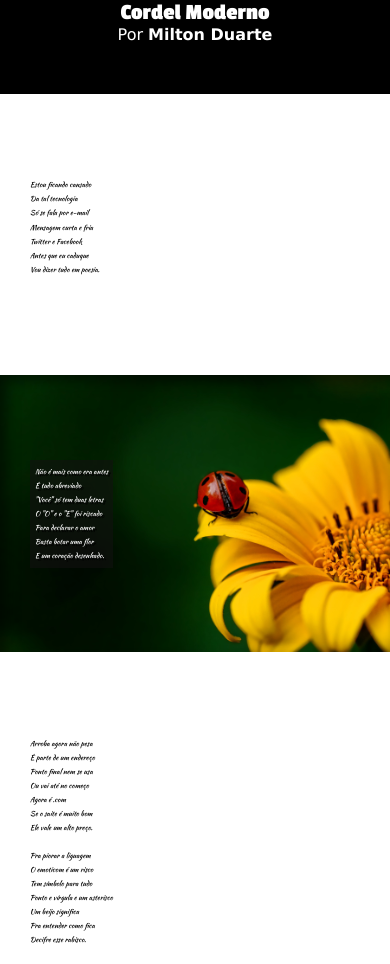
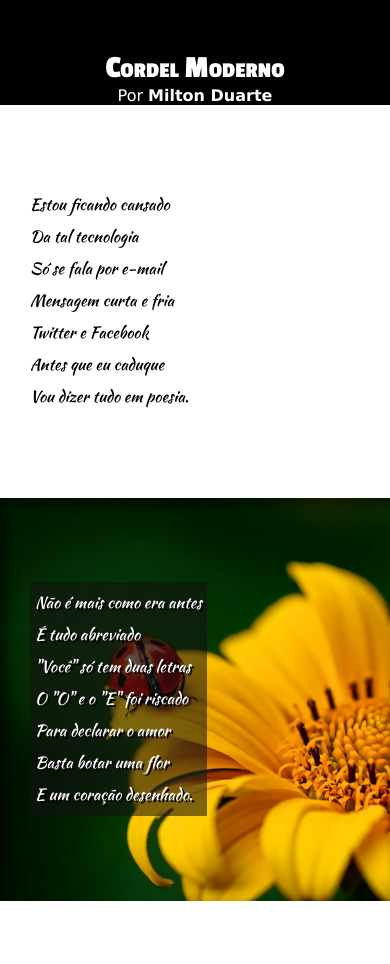
Before and after one commit to SamuelAssuncaoCosta/projeto-cordel, a plain HTML site: page index.html in a window 390 px wide. Shown: the top 964 px of the page. Drawn offline with Linux system fonts and the light colour scheme; a web font is replaced by a local one.

Commit message:
Melhora responsividade do projeto Cordel

```diff
--- a/estilo/style.css
+++ b/estilo/style.css
@@ -28,10 +28,13 @@ header{
 
 }
 header > h1 {
-    padding-top: 50px
+
+    padding-top: 50px;
     font-variant: small-caps;
     font-family: var(--font2);
-    font-size: 5.8vw;
+    font-size: clamp(2em, 5.8vw, 4em);
+
+}
 
 
 }
@@ -52,7 +55,8 @@ section {
     line-height: 2em;
     padding-left: 30px;
     font-family: var(--font3);
-    font-size: 1.8vw;
+    font-size: clamp(1em, 1.8vw, 1.5em);
+}
 }
 section > p{
     padding-bottom: 2em;
```
